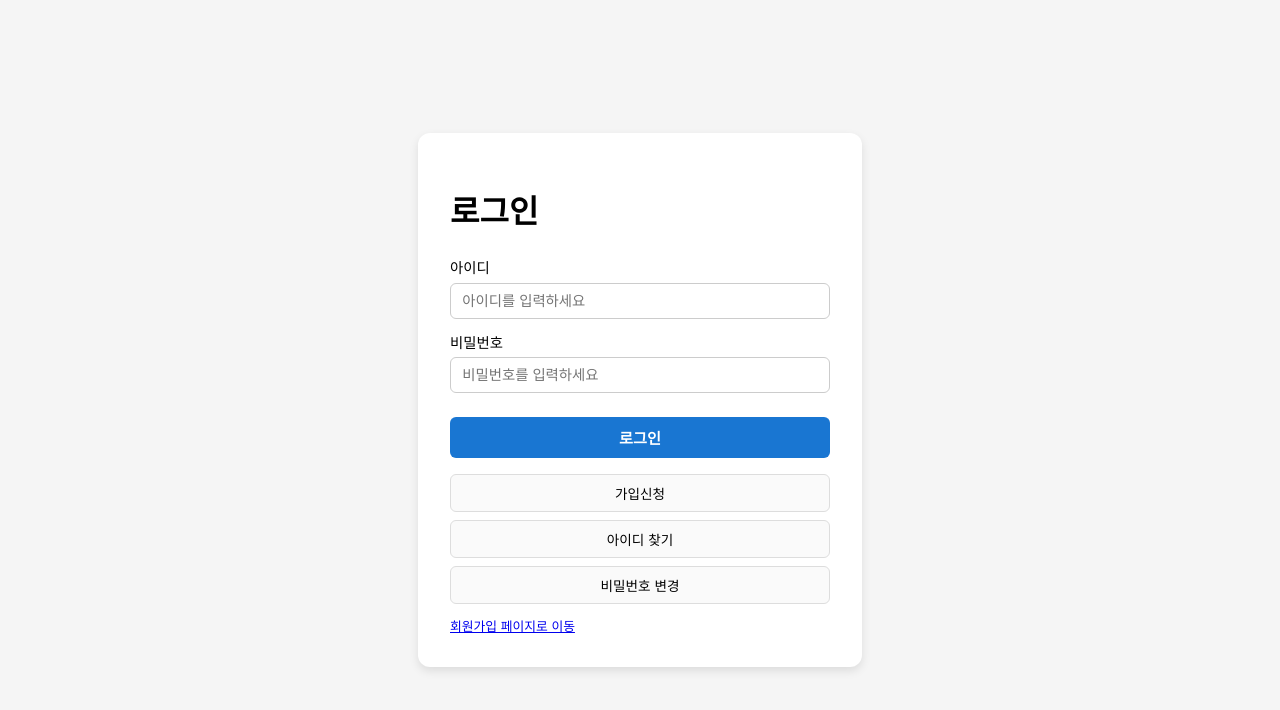
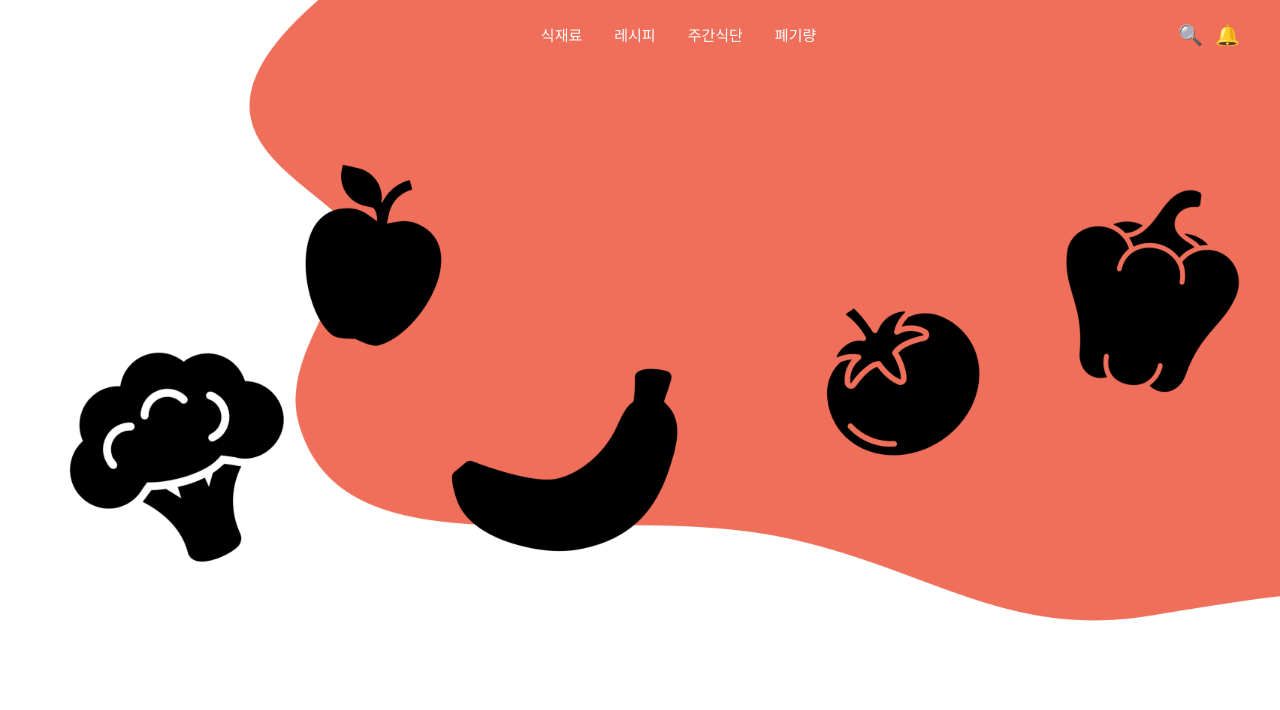
Before and after one commit to regar357/team_project, a React (Create React App) app in the folder frontend/: page / in a window 1280 px wide. Before the commit this address led to /login. Shown: the top 710 px of the page. Built offline with nearby package versions, Linux system fonts and the light colour scheme.

Commit message:
초기 홉페이지 화면

```diff
--- a/frontend/src/App.css
+++ b/frontend/src/App.css
@@ -1,38 +1,77 @@
-.App {
-  text-align: center;
+/* 기본 설정 */
+* {
+  box-sizing: border-box;
+  margin: 0;
+  padding: 0;
 }
 
-.App-logo {
-  height: 40vmin;
-  pointer-events: none;
+body {
+  font-family: -apple-system, BlinkMacSystemFont, "Segoe UI", system-ui,
+    "Noto Sans KR", sans-serif;
 }
 
-@media (prefers-reduced-motion: no-preference) {
-  .App-logo {
-    animation: App-logo-spin infinite 20s linear;
+/* 여기 배경 사진 설정 – 경로를 네 파일로 바꾸면 됨 */
+.app {
+  min-height: 100vh;
+  background: center/cover no-repeat;
+  background-image: url("./images/background.png"); /* <- 네가 넣을 사진 경로 */
+}
+
+/* 상단 메뉴바 */
+.header {
+  display: flex;
+  align-items: center;
+  justify-content: space-between;
+  padding: 20px 40px;
+  color: #ffffff;
+}
+
+/* 왼쪽 로고 */
+.logo {
+  font-weight: 700;
+  font-size: 24px;
+  letter-spacing: 0.08em;
+}
+
+/* 가운데 메뉴 */
+.nav {
+  display: flex;
+  gap: 32px;
+  font-size: 15px;
+}
+
+.nav a {
+  color: inherit;
+  text-decoration: none;
+}
+
+.nav a:hover {
+  opacity: 0.8;
+}
+
+/* 오른쪽 아이콘들 */
+.header-icons {
+  display: flex;
+  align-items: center;
+  gap: 12px;
+}
+
+.icon-btn {
+  background: transparent;
+  border: none;
+  color: inherit;
+  font-size: 20px;
+  cursor: pointer;
+}
+
+/* 화면이 좁을 때 메뉴 간단하게 */
+@media (max-width: 768px) {
+  .header {
+    padding: 16px 20px;
+  }
+
+  .nav {
+    gap: 16px;
+    font-size: 13px;
   }
 }
-
-.App-header {
-  background-color: #282c34;
-  min-height: 100vh;
-  display: flex;
-  flex-direction: column;
-  align-items: center;
-  justify-content: center;
-  font-size: calc(10px + 2vmin);
-  color: white;
-}
-
-.App-link {
-  color: #61dafb;
-}
-
-@keyframes App-logo-spin {
-  from {
-    transform: rotate(0deg);
-  }
-  to {
-    transform: rotate(360deg);
-  }
-}
--- a/frontend/src/App.js
+++ b/frontend/src/App.js
@@ -1,25 +1,30 @@
+// src/App.js
 import React from "react";
-import { BrowserRouter, Routes, Route, Navigate } from "react-router-dom";
-
-import LoginPage from "./pages/login";
-import SignupPage from "./pages/signup";
-import FindIdPage from "./pages/login";           // 파일 이름에 맞게 수정해줘
-import ResetPasswordPage from "./pages/login";    // 파일 이름에 맞게 수정해줘
+import "./App.css";
 
 function App() {
   return (
-    <BrowserRouter>
-      <Routes>
-        {/* 처음 접속( / )하면 /login 으로 보내기 */}
-        <Route path="/" element={<Navigate to="/login" replace />} />
+    <div className="app">
+      <header className="header">
+        <div className="logo">FreshLens</div>
 
-        {/* 실제 페이지들 */}
-        <Route path="/login" element={<LoginPage />} />
-        <Route path="/signup" element={<SignupPage />} />
-        <Route path="/find-id" element={<FindIdPage />} />
-        <Route path="/reset-password" element={<ResetPasswordPage />} />
-      </Routes>
-    </BrowserRouter>
+        <nav className="nav">
+          <a href="#ingredients">식재료</a>
+          <a href="#recipe">레시피</a>
+          <a href="#weekly">주간식단</a>
+          <a href="#waste">폐기량</a>
+        </nav>
+
+        <div className="header-icons">
+          <button className="icon-btn" aria-label="검색">
+            🔍
+          </button>
+          <button className="icon-btn" aria-label="알림">
+            🔔
+          </button>
+        </div>
+      </header>
+    </div>
   );
 }
 
```
Also changed, not shown: frontend/src/images/background.png (added).
